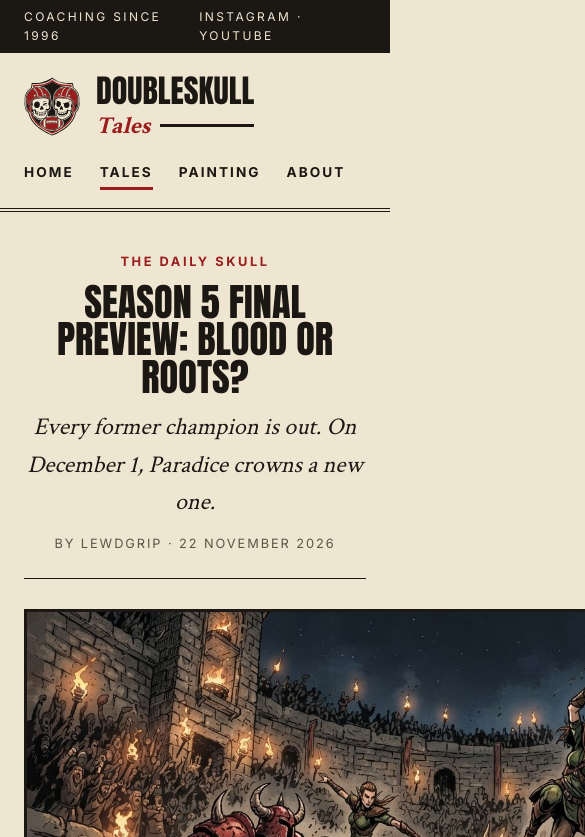
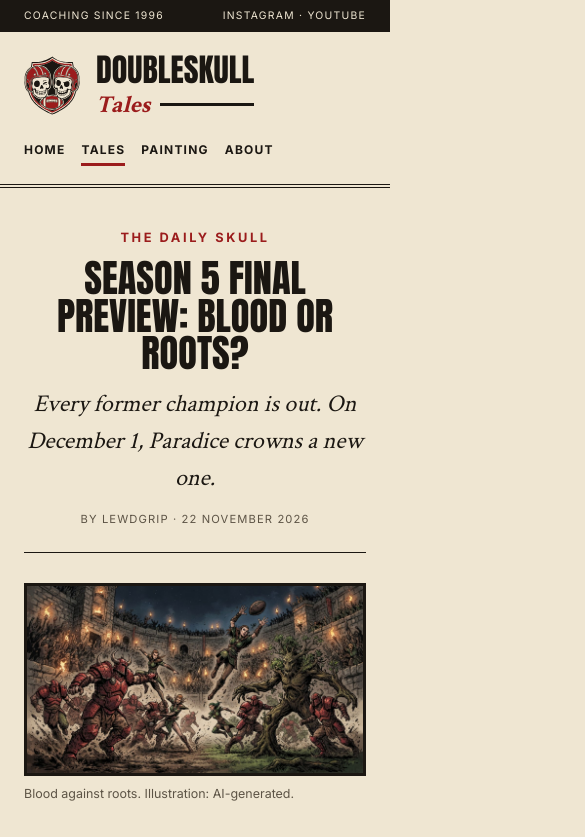
Before and after one commit to DoubleskullTales/doubleskull-tales, an Astro site: page /tales/season-5-final-preview in a window 390 px wide. Shown: the top 837 px of the page, 585 px wide, since content can reach past the window. Built offline with nearby package versions, Linux system fonts and the light colour scheme; Astro itself is replaced by a stand-in of ours.

Commit message:
Add files via upload

```diff
--- a/src/styles/global.css
+++ b/src/styles/global.css
@@ -212,3 +212,16 @@ footer .fine { color: var(--muted); font-size: .75rem; margin-top: 8px; max-widt
 .starcards { display: grid; grid-template-columns: 1fr 1fr; gap: 18px; margin: 1.4em 0; }
 .prose .starcards img { border: none; margin: 0; width: 100%; }
 @media (max-width: 560px) { .starcards { grid-template-columns: 1fr; max-width: 400px; margin-left: auto; margin-right: auto; } }
+
+/* fix: hero images must never be wider than the screen */
+.hero-img, .hero-fig .hero-img { width: 100%; max-width: 100%; height: auto; }
+.hero-fig { width: 100%; }
+html, body { overflow-x: hidden; }
+
+@media (max-width: 440px) {
+  nav.main { gap: 16px; }
+  nav.main a { font-size: .75rem; letter-spacing: .1em; }
+  .topbar { font-size: .65rem; letter-spacing: .12em; }
+  .topbar .wrap span { white-space: nowrap; }
+  .article-head .meta { font-size: .7rem; letter-spacing: .1em; }
+}
```
